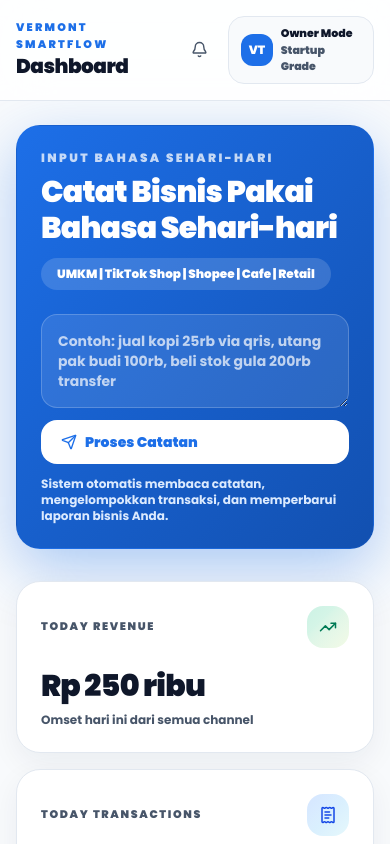
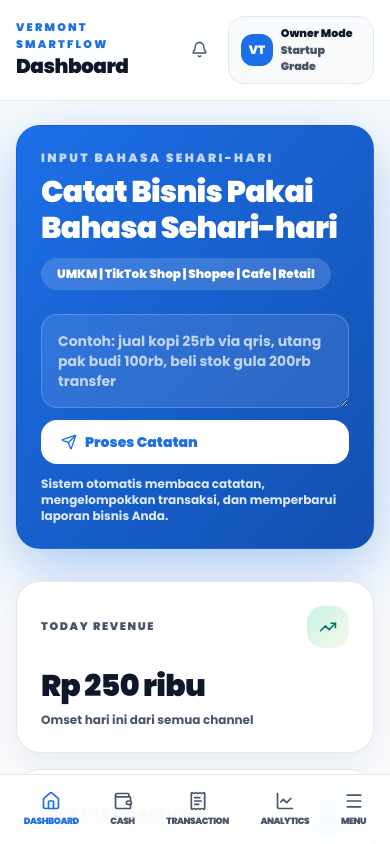
Before and after one commit to imanyunar/start, a React (Vite) app: page /smartflow in a window 390 px wide. Shown: the top 844 px of the page. Built offline with nearby package versions, Linux system fonts and the light colour scheme.

Commit message:
Enhance responsiveness for SmartFlow dashboard and Packages page

```diff
--- a/src/pages/PackagesPage.tsx
+++ b/src/pages/PackagesPage.tsx
@@ -132,7 +132,7 @@ export default function PackagesPage() {
           </div>
 
           {/* Cards */}
-          <div className="grid gap-6 sm:gap-8 md:grid-cols-3 md:items-start">
+          <div className="grid gap-6 sm:gap-8 grid-cols-1 md:grid-cols-2 lg:grid-cols-3 md:items-start">
             {packages.map((pkg, idx) => {
               const Icon = pkg.icon;
               const pct = discountPct(pkg.setupOldPrice, pkg.setupNewPrice);
--- a/src/pages/SmartFlowPage.tsx
+++ b/src/pages/SmartFlowPage.tsx
@@ -25,7 +25,10 @@ import {
   Upload,
   ArrowLeft,
   CircleDollarSign,
+  Menu,
+  X,
 } from 'lucide-react';
+import { motion } from 'framer-motion';
 import { Link } from 'react-router-dom';
 import {
   Bar,
@@ -214,13 +217,18 @@ function SmartFlowPage() {
     setInputText('');
   };
 
+  const [isMobileMenuOpen, setIsMobileMenuOpen] = useState(false);
+
   if (isDark) document.documentElement.classList.add('dark');
   else document.documentElement.classList.remove('dark');
+
+  const mainNavItems = navItems.slice(0, 4); // Dashboard, Cashflow, Transactions, Analytics
 
   return (
     <div className="min-h-screen bg-[var(--app-bg)] text-[var(--app-text)]">
       <div className="pointer-events-none fixed inset-0 -z-10 bg-[radial-gradient(circle_at_top_right,rgba(29,111,232,0.18),transparent_40%),radial-gradient(circle_at_bottom_left,rgba(25,190,126,0.12),transparent_35%)]" />
 
+      {/* Desktop Sidebar */}
       <aside className="fixed left-0 top-0 hidden h-screen w-72 flex-col border-r border-[var(--app-border)] bg-[var(--app-surface)] p-7 lg:flex">
         <div className="mb-10">
           <Logo />
@@ -254,6 +262,64 @@ function SmartFlowPage() {
           </button>
         </div>
       </aside>
+
+      {/* Mobile Menu Drawer */}
+      {isMobileMenuOpen && (
+        <div className="fixed inset-0 z-[100] bg-black/40 backdrop-blur-sm lg:hidden" onClick={() => setIsMobileMenuOpen(false)}>
+          <motion.div
+            initial={{ x: '-100%' }}
+            animate={{ x: 0 }}
+            className="h-full w-4/5 max-w-sm bg-[var(--app-surface)] p-6 shadow-2xl"
+            onClick={(e: React.MouseEvent) => e.stopPropagation()}
+          >
+            <div className="mb-8 flex items-center justify-between">
+              <Logo />
+              <button onClick={() => setIsMobileMenuOpen(false)} className="rounded-xl bg-[var(--app-bg)] p-2">
+                <X size={20} />
+              </button>
+            </div>
+            <nav className="space-y-2">
+              {navItems.map((item) => (
+                <button
+                  key={item.key}
+                  onClick={() => { setActiveView(item.key); setIsMobileMenuOpen(false); }}
+                  className={`flex w-full items-center gap-3 rounded-2xl px-4 py-4 text-sm font-black transition ${
+                    activeView === item.key
+                      ? 'bg-blue-primary text-white shadow-xl shadow-blue-primary/25'
+                      : 'text-[var(--app-muted)] hover:bg-[var(--app-bg)]'
+                  }`}
+                >
+                  <item.icon size={20} />
+                  {item.label}
+                </button>
+              ))}
+            </nav>
+          </motion.div>
+        </div>
+      )}
+
+      {/* Mobile Bottom Navigation */}
+      <nav className="fixed bottom-0 left-0 z-50 flex w-full items-center justify-around border-t border-[var(--app-border)] bg-[var(--app-surface)]/80 p-2 backdrop-blur-xl lg:hidden">
+        {mainNavItems.map((item) => (
+          <button
+            key={item.key}
+            onClick={() => setActiveView(item.key)}
+            className={`flex flex-col items-center gap-1 rounded-xl px-3 py-2 transition ${
+              activeView === item.key ? 'text-blue-primary' : 'text-[var(--app-muted)]'
+            }`}
+          >
+            <item.icon size={20} />
+            <span className="text-[9px] font-black uppercase tracking-tighter">{item.label.split(' ')[0]}</span>
+          </button>
+        ))}
+        <button
+          onClick={() => setIsMobileMenuOpen(true)}
+          className="flex flex-col items-center gap-1 rounded-xl px-3 py-2 text-[var(--app-muted)]"
+        >
+          <Menu size={20} />
+          <span className="text-[9px] font-black uppercase tracking-tighter">Menu</span>
+        </button>
+      </nav>
 
       <main className="pb-20 lg:ml-72">
         <header className="sticky top-0 z-40 border-b border-[var(--app-border)] bg-[var(--app-surface)]/85 backdrop-blur-xl">
@@ -308,7 +374,7 @@ function SmartFlowPage() {
 
           {activeView === 'dashboard' && (
             <>
-              <section className="grid gap-4 sm:grid-cols-2 xl:grid-cols-3">
+              <section className="grid gap-4 grid-cols-1 sm:grid-cols-2 xl:grid-cols-3">
                 <SummaryCard label="Today Revenue" value={formatMoney(todayRevenue)} hint="Omset hari ini dari semua channel" icon={TrendingUp} tone="green" />
                 <SummaryCard label="Today Transactions" value={`${todayTransactions.length} order`} hint="Total transaksi tercatat hari ini" icon={ReceiptText} tone="blue" />
                 <SummaryCard label="Monthly Profit" value={formatMoney(monthProfit)} hint="Profit bersih berjalan bulan ini" icon={CircleDollarSign} tone="violet" />
@@ -355,7 +421,7 @@ function SmartFlowPage() {
 
           {activeView === 'cashflow' && (
             <section className="space-y-5">
-              <div className="grid gap-4 md:grid-cols-4">
+              <div className="grid gap-4 grid-cols-1 sm:grid-cols-2 lg:grid-cols-4">
                 <SummaryCard label="Money In" value={formatMoney(transactions.filter((t) => t.type === 'income').reduce((a, c) => a + c.amount, 0))} hint="Total pemasukan" icon={TrendingUp} tone="green" />
                 <SummaryCard label="Money Out" value={formatMoney(transactions.filter((t) => t.type === 'expense').reduce((a, c) => a + c.amount, 0))} hint="Total pengeluaran" icon={TrendingDown} tone="rose" />
                 <SummaryCard label="Operational Cost" value={formatMoney(transactions.filter((t) => t.category.toLowerCase().includes('operasional')).reduce((a, c) => a + c.amount, 0))} hint="Biaya operasional aktif" icon={Wallet} tone="amber" />
```
